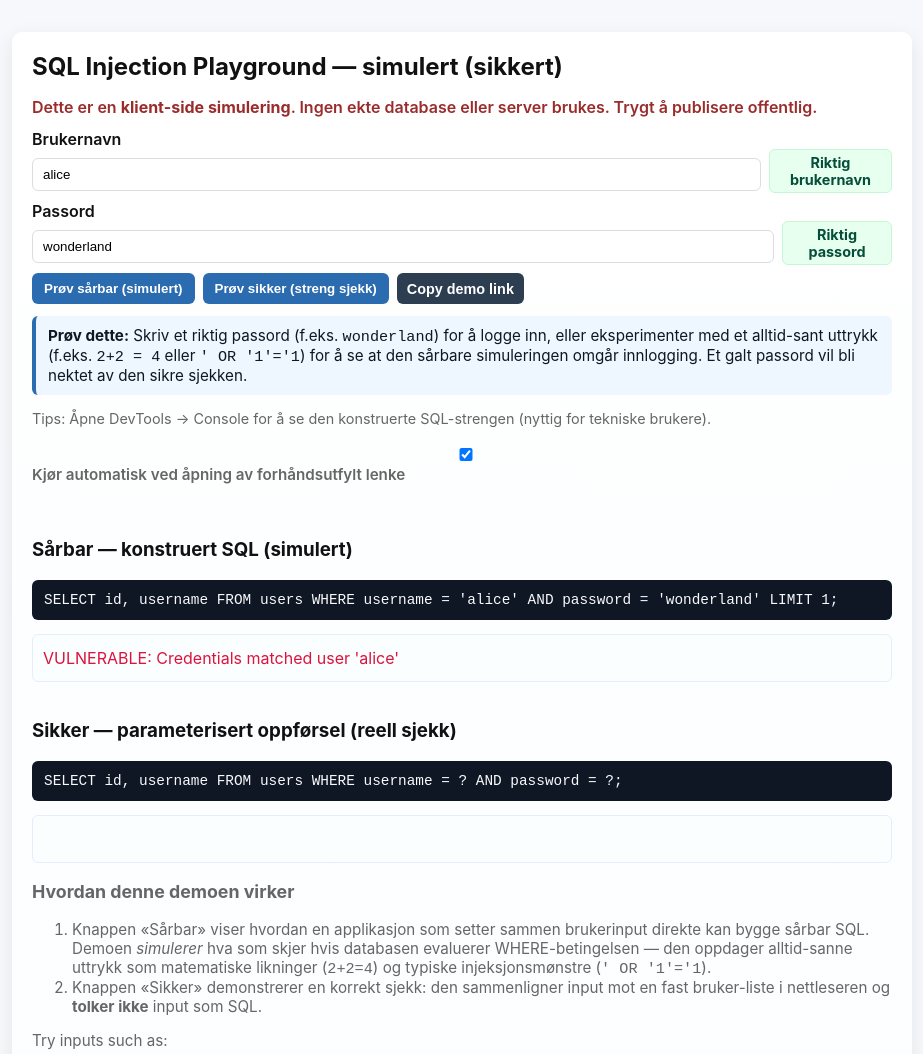
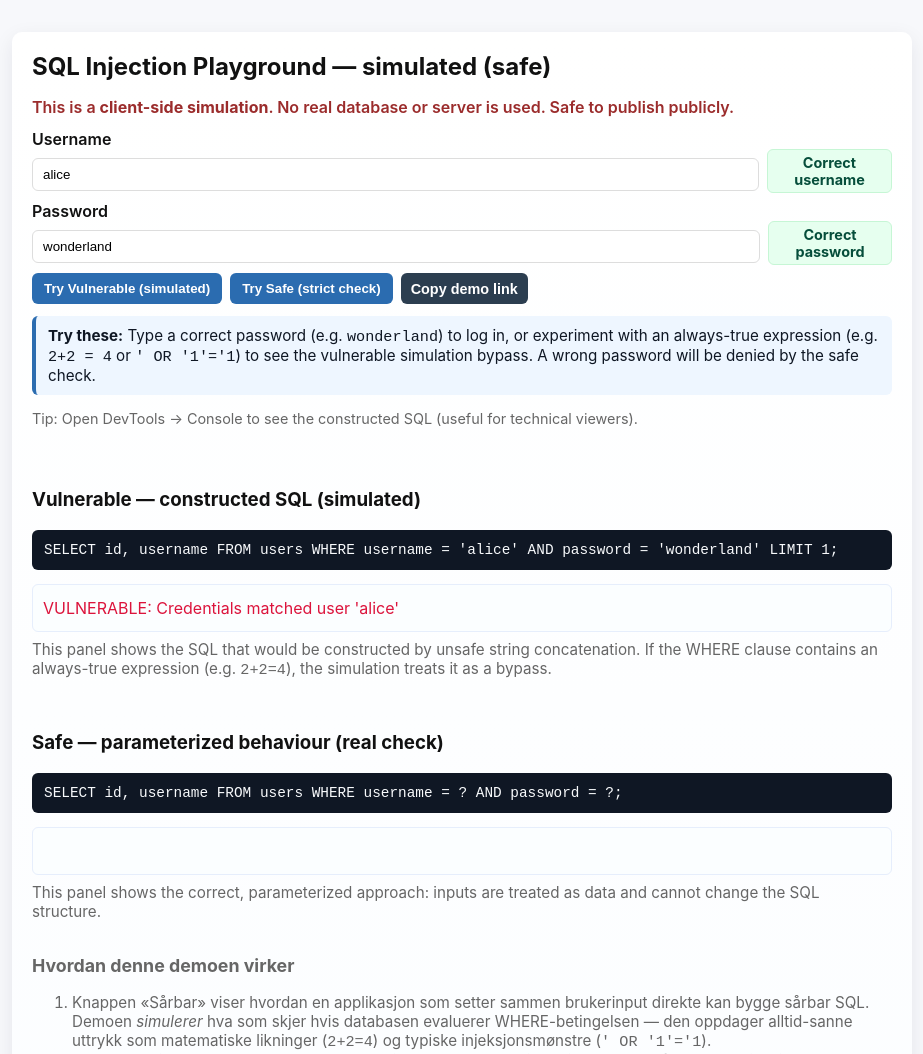
Before and after one commit to Maremoo2/sql-injection-playground-static, a plain HTML site: page index.html in a window 1280 px wide. Shown: the top 1054 px of the page, without its empty margins (178-1101 px from the left). Drawn offline with Linux system fonts and the light colour scheme.

Commit message:
ui: revert to English, remove autorun toggle, show bypass text with expression, add panel explanations

```diff
--- a/index.html
+++ b/index.html
@@ -8,50 +8,51 @@
 </head>
 <body>
   <main class="container">
-  <h1>SQL Injection Playground — simulert (sikkert)</h1>
-  <p class="warning">Dette er en <strong>klient-side simulering</strong>. Ingen ekte database eller server brukes. Trygt å publisere offentlig.</p>
+    <h1>SQL Injection Playground — simulated (safe)</h1>
+    <p class="warning">This is a <strong>client-side simulation</strong>. No real database or server is used. Safe to publish publicly.</p>
 
     <section class="forms">
       <form id="demo-form" onsubmit="return false;">
         <label>
-          Brukernavn
+          Username
           <div class="input-with-indicator">
-            <input id="username" placeholder="f.eks. alice" />
+            <input id="username" placeholder="e.g. alice" />
             <span id="username-indicator" class="field-indicator" aria-hidden="true"></span>
           </div>
         </label>
 
         <label>
-          Passord
+          Password
           <div class="input-with-indicator">
-            <input id="password" placeholder="f.eks. wonderland" />
+            <input id="password" placeholder="e.g. wonderland" />
             <span id="password-indicator" class="field-indicator" aria-hidden="true"></span>
           </div>
         </label>
 
         <div class="buttons">
-          <button id="try-vuln" type="button">Prøv sårbar (simulert)</button>
-          <button id="try-safe" type="button">Prøv sikker (streng sjekk)</button>
+          <button id="try-vuln" type="button">Try Vulnerable (simulated)</button>
+          <button id="try-safe" type="button">Try Safe (strict check)</button>
         </div>
-        <p class="demo-instructions"><strong>Prøv dette:</strong> Skriv et riktig passord (f.eks. <code>wonderland</code>) for å logge inn, eller eksperimenter med et alltid-sant uttrykk (f.eks. <code>2+2 = 4</code> eller <code>' OR '1'='1</code>) for å se at den sårbare simuleringen omgår innlogging. Et galt passord vil bli nektet av den sikre sjekken.</p>
 
-        <p id="devtools-hint" class="devtools-hint">Tips: Åpne DevTools → Console for å se den konstruerte SQL-strengen (nyttig for tekniske brukere).</p>
+        <p class="demo-instructions"><strong>Try these:</strong> Type a correct password (e.g. <code>wonderland</code>) to log in, or experiment with an always-true expression (e.g. <code>2+2 = 4</code> or <code>' OR '1'='1</code>) to see the vulnerable simulation bypass. A wrong password will be denied by the safe check.</p>
 
-        <label class="auto-run-toggle"><input type="checkbox" id="autorun-toggle" checked /> Kjør automatisk ved åpning av forhåndsutfylt lenke</label>
+        <p id="devtools-hint" class="devtools-hint">Tip: Open DevTools → Console to see the constructed SQL (useful for technical viewers).</p>
 
       </form>
 
       <div class="results">
         <article>
-          <h3>Sårbar — konstruert SQL (simulert)</h3>
+          <h3>Vulnerable — constructed SQL (simulated)</h3>
           <pre id="constructed-sql"></pre>
           <div id="vuln-result" class="result-box"></div>
+          <p class="panel-explain">This panel shows the SQL that would be constructed by unsafe string concatenation. If the WHERE clause contains an always-true expression (e.g. <code>2+2=4</code>), the simulation treats it as a bypass.</p>
         </article>
 
         <article>
-          <h3>Sikker — parameterisert oppførsel (reell sjekk)</h3>
+          <h3>Safe — parameterized behaviour (real check)</h3>
           <pre id="safe-info">SELECT id, username FROM users WHERE username = ? AND password = ?;</pre>
           <div id="safe-result" class="result-box"></div>
+          <p class="panel-explain">This panel shows the correct, parameterized approach: inputs are treated as data and cannot change the SQL structure.</p>
         </article>
       </div>
     </section>
--- a/script.js
+++ b/script.js
@@ -129,7 +129,10 @@ function tryVulnerable() {
     const orMatch = detectsClassicOrTrue(constructed);
     if ((matches && matches.length > 0) || orMatch) {
       if (passwordIndicator) {
-        passwordIndicator.textContent = 'Bypass oppdaget';
+        // show approved/bypassed text in English
+        // if we have a matching expression, show it briefly
+        const expr = (matches && matches.length > 0) ? matches.map(m => m.text).join(', ') : (orMatch ? 'OR 1=1' : '');
+        passwordIndicator.textContent = expr ? `Approved — bypass detected: ${expr}` : 'Approved — bypass detected';
         passwordIndicator.className = 'field-indicator bypass';
       }
       // keep username indicator as-is (it already shows whether username exists)
@@ -172,10 +175,10 @@ function updateFieldIndicators() {
     usernameIndicator.textContent = '';
     usernameIndicator.className = 'field-indicator neutral';
   } else if (user) {
-    usernameIndicator.textContent = 'Riktig brukernavn';
+    usernameIndicator.textContent = 'Correct username';
     usernameIndicator.className = 'field-indicator ok';
   } else {
-    usernameIndicator.textContent = 'Ukjent brukernavn';
+    usernameIndicator.textContent = 'Unknown username';
     usernameIndicator.className = 'field-indicator bad';
   }
 
@@ -185,10 +188,10 @@ function updateFieldIndicators() {
     passwordIndicator.textContent = '';
     passwordIndicator.className = 'field-indicator neutral';
   } else if (user && user.password === p) {
-    passwordIndicator.textContent = 'Riktig passord';
+    passwordIndicator.textContent = 'Correct password';
     passwordIndicator.className = 'field-indicator ok';
   } else {
-    passwordIndicator.textContent = 'Feil passord';
+    passwordIndicator.textContent = 'Wrong password';
     passwordIndicator.className = 'field-indicator bad';
   }
 }
--- a/style.css
+++ b/style.css
@@ -38,11 +38,11 @@ input { width: 100%; padding: 8px 10px; border-radius: 6px; border: 1px solid #d
 
 .devtools-hint { margin-top:10px; font-size:0.9rem; color:var(--muted); }
 
-.auto-run-toggle { display:block; margin-top:10px; font-size:0.95rem; color:var(--muted); }
-
 .advanced { margin-top:14px; background:#fbfeff; padding:10px 12px; border-radius:6px; border:1px solid #eef6ff; }
 .advanced summary { font-weight:700; cursor:pointer; }
 .advanced p, .advanced li { color: #334155; }
+
+.panel-explain { margin-top:8px; color: var(--muted); font-size:0.95rem; }
 
 .buttons { margin-top: 8px; display:flex; gap:8px; }
 button { padding: 8px 12px; border-radius: 6px; border: none; cursor: pointer; background: var(--accent); color: white; font-weight: 600; }
```
